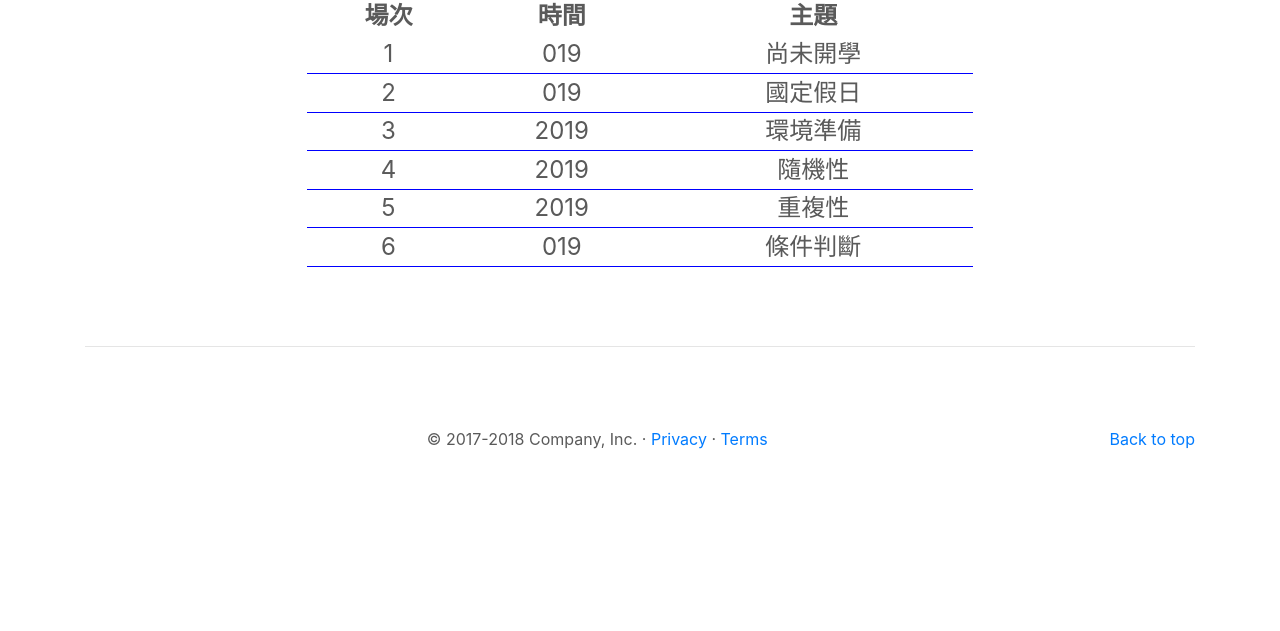
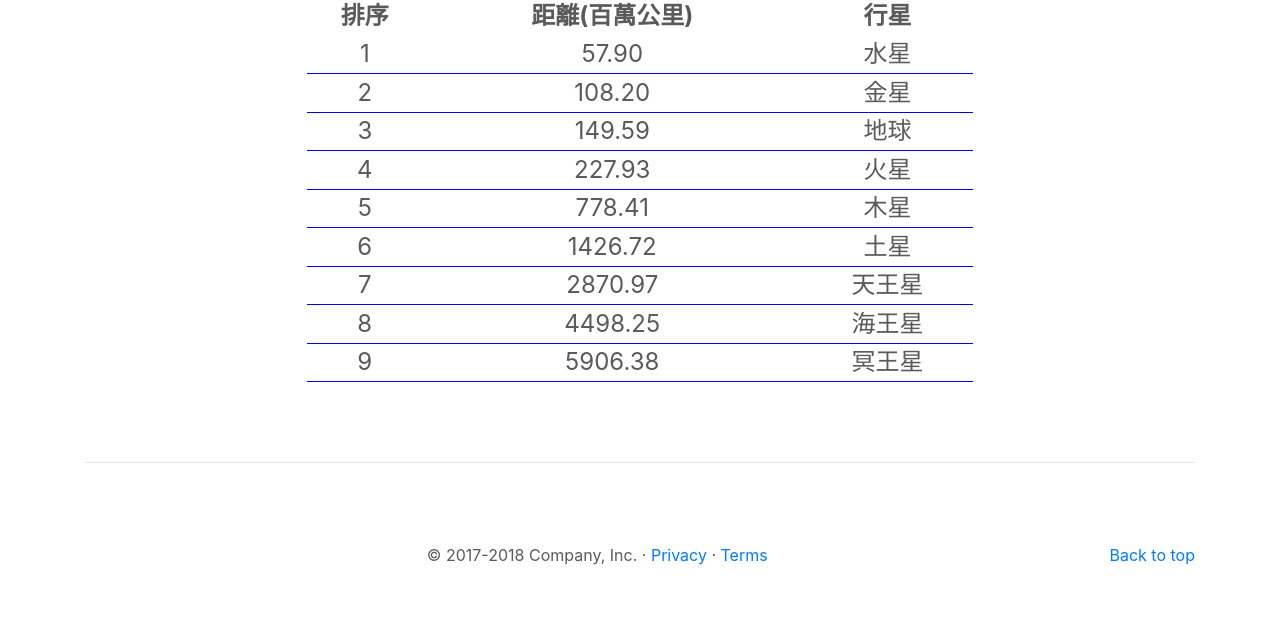
Before and after one commit to 937163817/JSFinal, a plain HTML site: page clubcourse.html in a window 1280 px wide. Shown: the part 268-899 px from the top of the page. Before the commit the page ends 800 px from the top, so only its background shows below. Drawn offline with nearby package versions, Linux system fonts and the light colour scheme.

```diff
--- a/CourseTable/main.js
+++ b/CourseTable/main.js
@@ -5,7 +5,7 @@
 
 $(document).ready(function(){
 
-    $("#courseTable").append("<tr><th>場次</th><th>時間</th><th>主題</th><tr>");
+    $("#courseTable").append("<tr><th>排序</th><th>距離(百萬公里)</th><th>行星</th><tr>");
 
     var topicCount=topic.length;
 
@@ -18,8 +18,9 @@
     {
         $("#courseTable").append("<tr>");
         $("#courseTable").append("<td>"+(x+1)+"</td>");
-        $("#courseTable").append("<td>"+
-            (new Date(startDate.getTime()+x*7*dayUnit)).toLocaleDateString().slice(5)+"</td>");
+//        $("#courseTable").append("<td>"+
+//            (new Date(startDate.getTime()+x*7*dayUnit)).toLocaleDateString().slice(5)+"</td>");
+        $("#courseTable").append("<td>"+distan[x]+"</td>");
         $("#courseTable").append("<td>"+topic[x]+"</td>");
         $("#courseTable").append("<tr>");
     }
--- a/CourseTable/topic.js
+++ b/CourseTable/topic.js
@@ -1,10 +1,26 @@
 var topic=[
-    "尚未開學",
-    "國定假日",
-    "環境準備",
-    "隨機性",
-    "重複性",
-    "條件判斷"
+    "水星",
+    "金星",
+    "地球",
+    "火星",
+    "木星",
+    "土星",
+    "天王星",
+    "海王星",
+    "冥王星",
+
+];
+
+var distan=[
+    "57.90",
+    "108.20",
+    "149.59",
+    "227.93",
+    "778.41",
+    "1426.72",
+    "2870.97",
+    "4498.25",
+    "5906.38"
 ];
 
 var startDate=new Date();
--- a/clubcourse.html
+++ b/clubcourse.html
@@ -58,7 +58,7 @@
       <div class="container marketing">
         <hr class="featurette-divider">
 
-        <h1>社團課程時間表</h1>
+        <h1>八大行星與太陽距離</h1>
         <table id="courseTable"></table>
 
         <hr class="featurette-divider">
--- a/solar_system/css/style.css
+++ b/solar_system/css/style.css
@@ -195,6 +195,7 @@
   height: 1vh;
   filter: drop-shadow(0px -3px 12px #02bc70);
   border-radius: 50%;
+
 }
 #ufo-route #ufo.fire {
   animation: ufo 10s linear 0s infinite;
```
Also changed, not shown: RandomSelect.html (+4 -0 lines), solar_system/js/index.js (+123 -37 lines).
